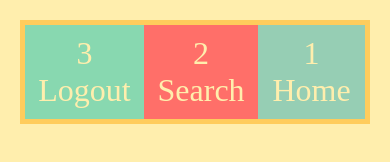
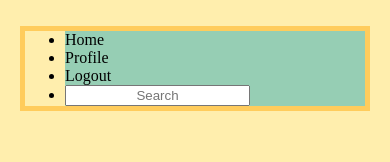
Before and after one commit to thallesbruno/freecodecamp-flexbox, a plain HTML site: page index.html in a window 390 px wide. Drawn offline with Linux system fonts and the light colour scheme.

Commit message:
finalizacao do menu com search

```diff
--- a/basic.css
+++ b/basic.css
@@ -1,4 +1,4 @@
-.container > div{
+.container > divli{
     padding: 10px;
     text-align: center;
     font-size: 2em;
@@ -16,14 +16,18 @@ html, body{
     margin: 10px;
 }
 
-.container > div:nth-child(1){
+.container > li:nth-child(1){
     background-color: #96ceb4;
 }
 
-.container > div:nth-child(2){
-    background-color: #ff6f69;
+.container > li:nth-child(2){
+    background-color: #96ceb4;
 }
 
-.container > div:nth-child(3){
-    background-color: #88d8b0;
+.container > li:nth-child(3){
+    background-color: #96ceb4;
 }
+
+.container > li:nth-child(4){
+    background-color: #96ceb4;
+}
--- a/index.css
+++ b/index.css
@@ -3,14 +3,27 @@
     display: flex;
 }
 
-.item1{
-    order: 2;
+.search{
+    flex: 1;
 }
 
-.item2 {
-    order: 1;
+@media all and (max-width: 600px){
+    .container{
+        flex-wrap: wrap;
+    }
+    .container >li{
+        flex: 1 1 50%;
+    }
+    .search > input{
+        text-align: center;
+    }
 }
 
-.item3{
-    order: 0;
+@media all and (max-width: 400px){
+    .container >li{
+        flex: 1 1 100%;
+    }
+    .search{
+        order: 1;
+    }
 }
--- a/index.html
+++ b/index.html
@@ -6,10 +6,13 @@
         <link rel="stylesheet" href="index.css">
     </head>
     <body>
-        <nav class="container">
-            <div class="item1">1 Home</div>
-            <div class="item2">2 Search</div>
-            <div class="item3">3 Logout</div>
+        <ul class="container">
+            <li>Home</li>
+            <li>Profile</li>
+            <li class="search">
+                <input type="text" class="search-input" placeholder="Search">
+            </li>
+            <li>Logout</li>
         </nav>
     </body>
 </html>
```
Also changed, not shown: index-imagegrid.html (added, +9 -0 lines), index-imagegrid.css (added).
